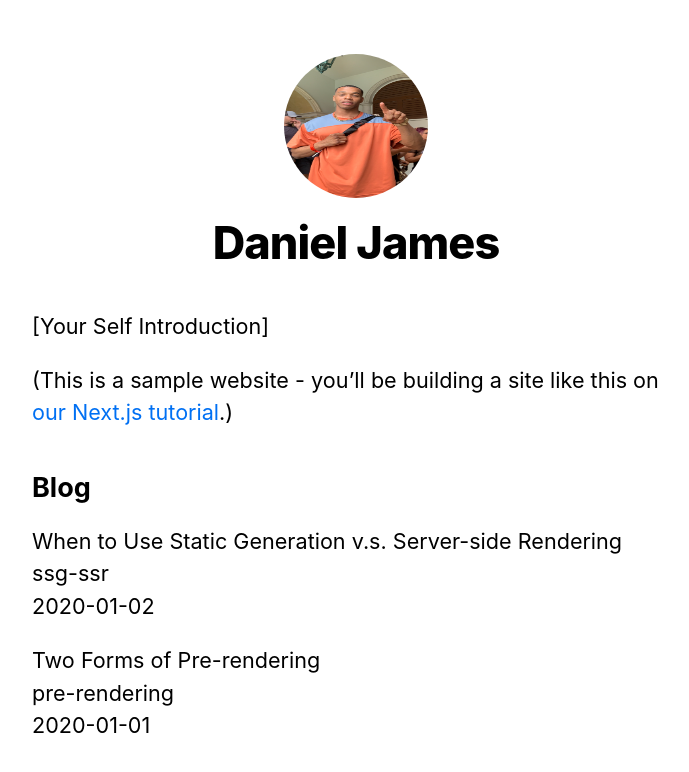
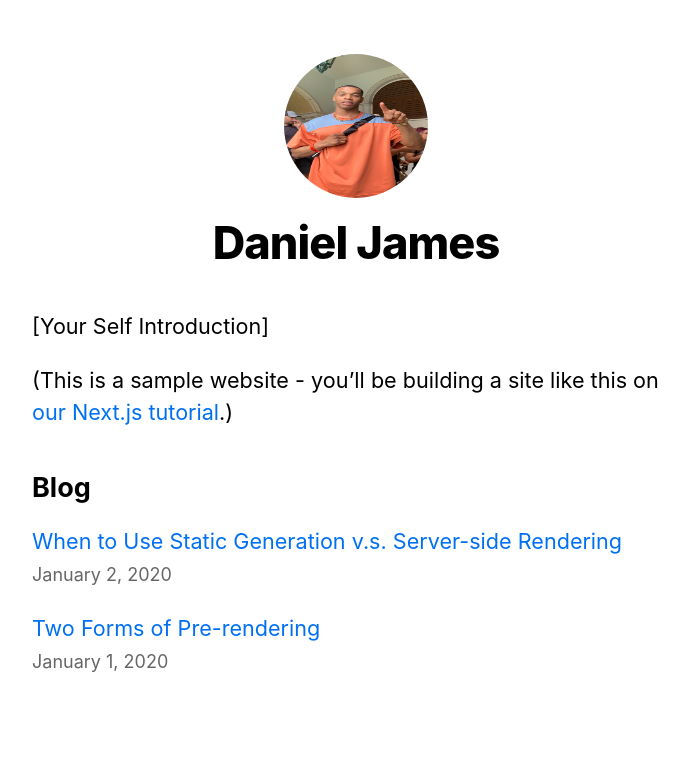
Before and after one commit to realdanieljames/nextjs-blog, a Next.js app: page / in a window 1280 px wide. Shown: the top 772 px of the page, without its empty margins (284-973 px from the left). Built offline with nearby package versions, Linux system fonts and the light colour scheme.

Commit message:
added api folder to represent how to handle Api endpoint in next,js

```diff
--- /dev/null
+++ b/pages/api/hello.js
@@ -0,0 +1,3 @@
+export default function handler(req, res) {
+    res.status(200).json({ text: 'Hello' })
+}
--- a/pages/index.js
+++ b/pages/index.js
@@ -1,27 +1,23 @@
-
-import Head from 'next/head'
-import Layout,{ siteTitle } from '../components/layout'
-import utilStyles from "../styles/utils.module.css"
-import { getSortedPostsData } from '../lib/posts'
-
-
-
+import Head from "next/head";
+import Link from "next/link";
+import Date from "../components/date";
+import Layout, { siteTitle } from "../components/layout";
+import utilStyles from "../styles/utils.module.css";
+import { getSortedPostsData } from "../lib/posts";
 
 // By returning allPostsData inside the props object in getStaticProps,
 //  the blog posts will be passed to the Home component as a prop
-export async function getStaticProps(){
-  const allPostsData = getSortedPostsData()
+export async function getStaticProps() {
+  const allPostsData = getSortedPostsData();
   return {
-    props:{
-      allPostsData
-    }
-  }
+    props: {
+      allPostsData,
+    },
+  };
 }
 
-
-
 // Now you can access the blog posts like so:
-export default function Home({allPostsData}) {
+export default function Home({ allPostsData }) {
   return (
     <Layout home>
       <Head>
@@ -30,7 +26,7 @@
       <section className={utilStyles.headingMd}>
         <p>[Your Self Introduction]</p>
         <p>
-        (This is a sample website - you’ll be building a site like this on{' '}
+          (This is a sample website - you’ll be building a site like this on{" "}
           <a href="https://nextjs.org/learn">our Next.js tutorial</a>.)
         </p>
       </section>
@@ -38,20 +34,19 @@
       <section className={`${utilStyles.headingMd} ${utilStyles.padding1px}`}>
         <h2 className={utilStyles.headingLg}>Blog</h2>
         <ul className={utilStyles.list}>
-        {allPostsData.map(({id,date, title})=>(
+          {allPostsData.map(({ id, date, title }) => (
             <li className={utilStyles.listItem} key={id}>
-            {title}
+              <Link href={`/posts/${id}`}>
+                <a>{title}</a>
+              </Link>
               <br />
-            {id}
-            <br />
-            {date}
+              <small className={utilStyles.lightText}>
+                <Date dateString={date} />
+              </small>
             </li>
           ))}
         </ul>
       </section>
-
     </Layout>
-  )
-
-
+  );
 }
--- a/pages/posts/[id].js
+++ b/pages/posts/[id].js
@@ -4,6 +4,7 @@
 // to get the post data and return it as props.
 import { getAllPostIds, getPostData } from "../../lib/posts";
 import Date from "../../components/date";
+
 import utilStyles from "../../styles/utils.module.css";
 
 export async function getStaticProps({ params }) {
```
Lines whose indentation alone changed are shown as unchanged.
